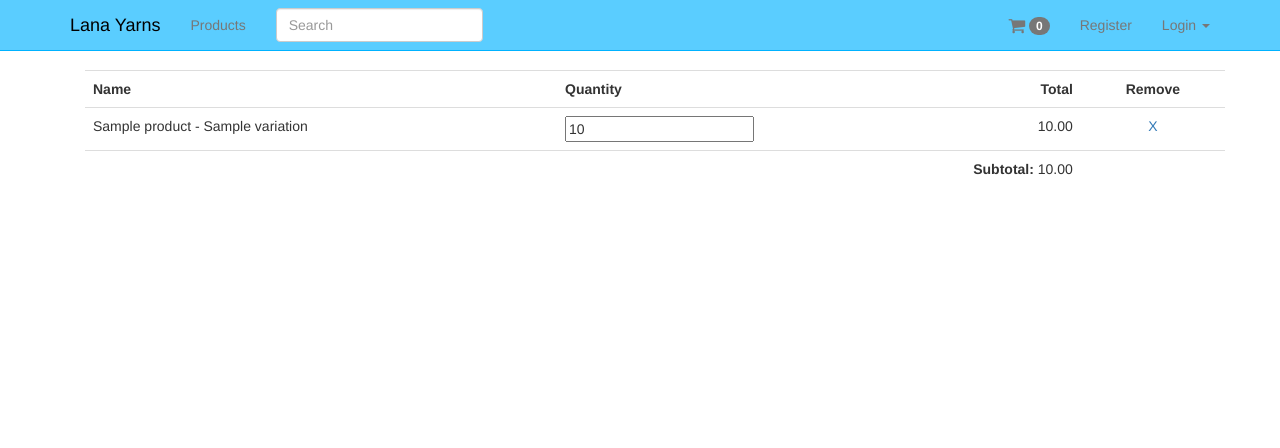
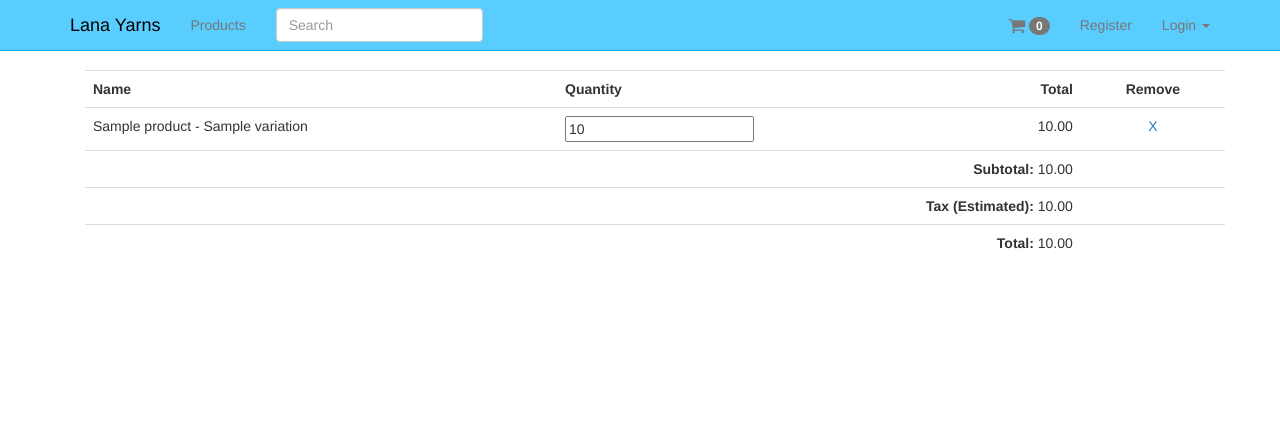
Before and after one commit to RommelTJ/Lana-Yarns, a Django app: template src/templates/carts/cart_view.html in a window 1280 px wide. Shown: the top 448 px of the page. Run offline with Django 3.2, Linux system fonts and the light colour scheme; the template is opened without the code that fills it: values that come from a table or form of the project are taken from there, others are empty; tables that the repository leaves empty hold one stand-in row (values such as "Sample post"); some libraries are stand-ins or nearby versions.

Commit message:
Update tax and total in cart view

```diff
--- a/src/carts/models.py
+++ b/src/carts/models.py
@@ -14,6 +14,8 @@
     timestamp = models.DateTimeField(auto_now_add=True, auto_now=False)
     updated = models.DateTimeField(auto_now_add=False, auto_now=True)
     subtotal = models.DecimalField(decimal_places=2, max_digits=50, default=0.00)
+    tax_total = models.DecimalField(decimal_places=2, max_digits=50, default=0.00)
+    total = models.DecimalField(decimal_places=2, max_digits=50, default=0.00)
 
     def __unicode__(self):
         return str(self.id)
--- a/src/carts/views.py
+++ b/src/carts/views.py
@@ -95,10 +95,12 @@
             cart.update_subtotal()
             cartitem_count = cart.cartitem_set.count()
             jsondata = {
-                # For cart detail view
                 'flash_message': flash_message,
+                # For cart detail view only
                 'line_item_total': cart_item.line_item_total,
-                'subtotal': cart.subtotal,
+                'cart_subtotal': cart.subtotal,
+                'cart_tax_total': cart.tax_total,
+                'cart_total': cart.total,
                 'cartitem_count': cartitem_count,
             }
             return JsonResponse(jsondata)
--- a/src/templates/carts/cart_view.html
+++ b/src/templates/carts/cart_view.html
@@ -17,7 +17,9 @@
             data: formData,
             success: function(data) {
                 $("#item-line-total-"+item_id).text(data.line_item_total);
-                $("#cart-subtotal").text(data.subtotal);
+                $("#cart-subtotal").text(data.cart_subtotal);
+                $("#cart-tax-total").text(data.cart_tax_total);
+                $("#cart-total").text(data.cart_total);
                 showFlashMessage(data.flash_message, 2800);
             },
             error: function(response, error) {
@@ -47,7 +49,9 @@
                     $(".main-content").html(template);
                 } else {
                     line_obj.fadeOut();
-                    $("#cart-subtotal").text(data.subtotal);
+                    $("#cart-subtotal").text(data.cart_subtotal);
+                    $("#cart-tax-total").text(data.cart_tax_total);
+                    $("#cart-total").text(data.cart_total);
                 }
             },
             error: function(response, error) {
@@ -91,6 +95,14 @@
             <td colspan="3" class="text-right"><strong>Subtotal:</strong> <span id="cart-subtotal">{{ object.subtotal }}</span></td>
             <td>&nbsp;</td>
         </tr>
+        <tr>
+            <td colspan="3" class="text-right"><strong>Tax (Estimated):</strong> <span id="cart-tax-total">{{ object.tax_total }}</span></td>
+            <td>&nbsp;</td>
+        </tr>
+        <tr>
+            <td colspan="3" class="text-right"><strong>Total:</strong> <span id="cart-total">{{ object.total }}</span></td>
+            <td>&nbsp;</td>
+        </tr>
         </table>
     {% endif %}
     </div>
```
Also changed, not shown: src/carts/signals.py (+12 -3 lines), src/carts/migrations/0004_auto_20160625_0008.py (added).
